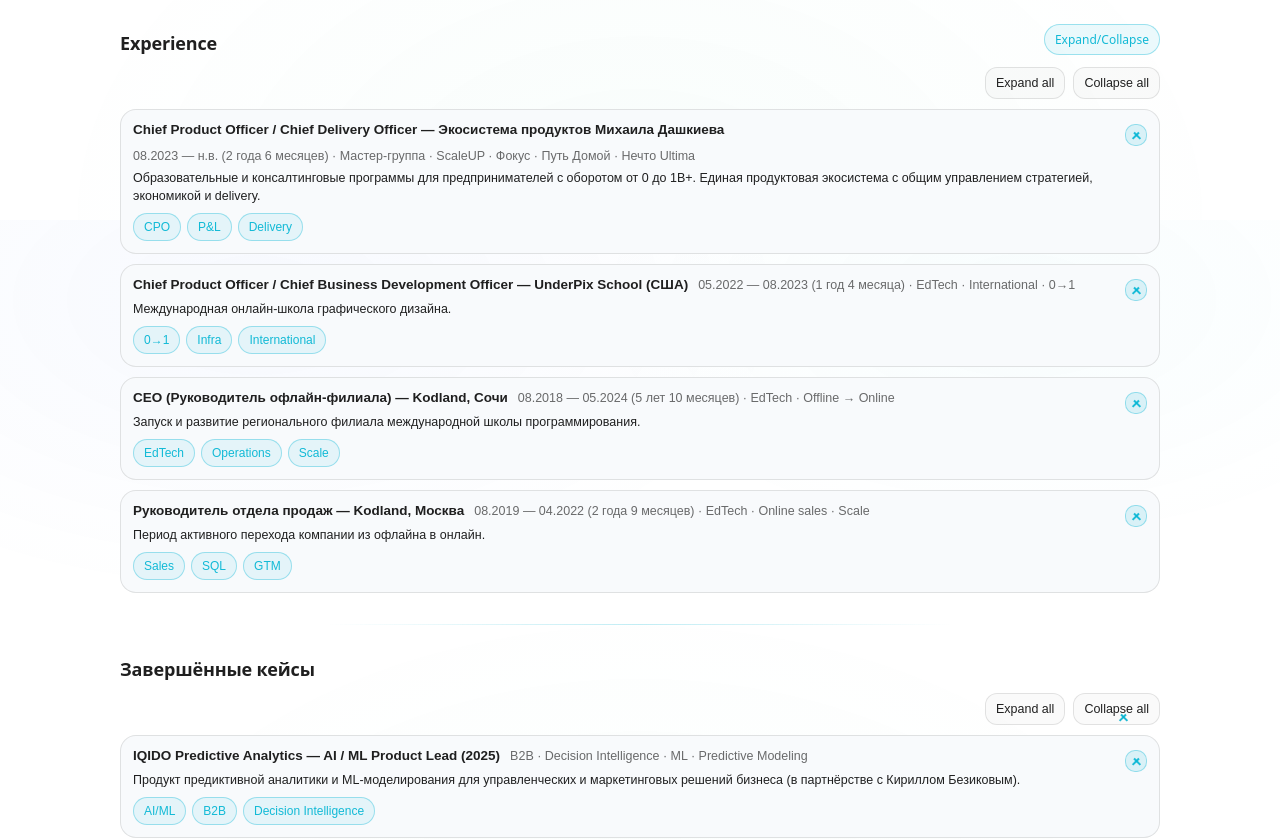
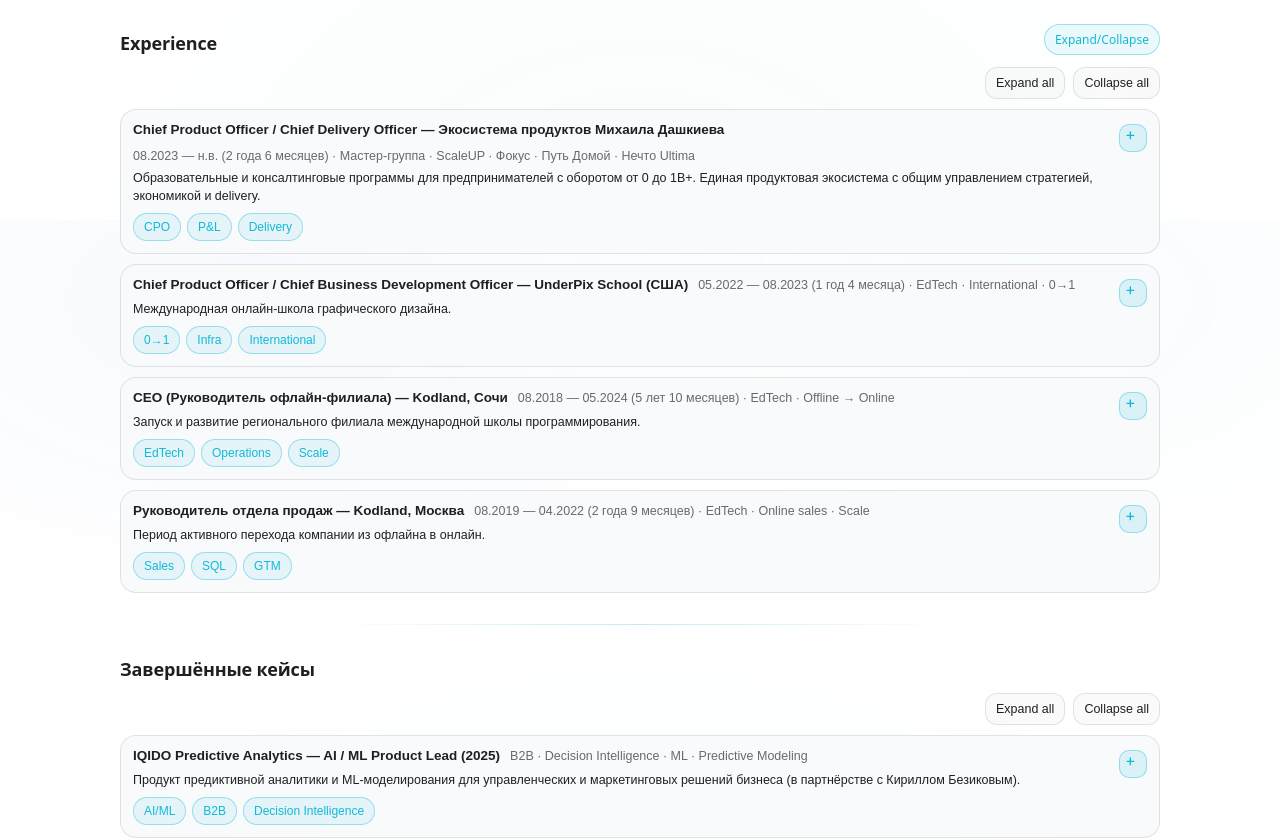
Before and after one commit to catherineYefi/CV_Catherine, a React (Vite) app in the folder app/: page / in a window 1280 px wide. Shown: the part 1380-2219 px from the top of the page. Built offline with nearby package versions, Linux system fonts and the light colour scheme.

Commit message:
Add light/dark theme toggle

```diff
--- a/app/src/App.css
+++ b/app/src/App.css
@@ -453,8 +453,9 @@
   border-radius: var(--radius);
   background: var(--card);
   overflow:hidden;
-  transition: background 0.3s ease, border 0.3s ease, transform 0.2s ease;
+  transition: background 0.3s ease, border 0.3s ease, transform 0.2s ease, box-shadow 0.2s ease;
   cursor: pointer;
+  position: relative;
 }
 .acc + .acc{ margin-top: 10px; }
 
@@ -462,6 +463,29 @@
   border-color: rgba(6,182,212,0.35);
   background: var(--surface2);
   transform: translateX(2px);
+  box-shadow: 0 4px 12px rgba(6,182,212,0.08);
+}
+
+/* Hover tooltip */
+.acc:not(.acc--open):hover::before {
+  content: "Click to expand";
+  position: absolute;
+  top: 10px;
+  right: 50px;
+  background: rgba(6,182,212,0.95);
+  color: #fff;
+  padding: 4px 10px;
+  border-radius: 6px;
+  font-size: 11px;
+  font-weight: 600;
+  white-space: nowrap;
+  z-index: 10;
+  animation: fadeIn 0.2s ease-out;
+}
+
+@keyframes fadeIn {
+  from { opacity: 0; }
+  to { opacity: 1; }
 }
 
 .acc__btn{
@@ -504,9 +528,11 @@
   gap: 6px;
   flex-wrap: wrap;
 }
-.acc__chev{
-  width: 22px;
-  height: 22px;
+
+/* Icon container (+ / −) */
+.acc__icon{
+  width: 28px;
+  height: 28px;
   border-radius: 10px;
   display:flex;
   align-items:center;
@@ -518,24 +544,19 @@
   transition: all 0.2s ease;
 }
 
-.acc:hover .acc__chev {
+.acc:hover .acc__icon {
   background: rgba(6,182,212,0.18);
   border-color: rgba(6,182,212,0.45);
+  transform: scale(1.05);
 }
 
-.acc__chev span{
-  display:block;
-  width: 9px;
-  height: 2px;
-  background: rgba(6,182,212,0.9);
-  position: absolute;
-  transition: transform 0.2s ease;
+.acc__icon .icon {
+  color: rgba(6,182,212,0.95);
 }
-.acc__chev span:first-child{ transform: rotate(45deg) translateX(1px); }
-.acc__chev span:last-child{ transform: rotate(-45deg) translateX(-1px); }
 
-.acc--open .acc__chev span:first-child{ transform: rotate(-45deg) translateX(1px); }
-.acc--open .acc__chev span:last-child{ transform: rotate(45deg) translateX(-1px); }
+.acc--open .acc__icon {
+  background: rgba(6,182,212,0.18);
+}
 
 .acc__panel{
   overflow:hidden;
@@ -596,6 +617,48 @@
   font-weight: 900;
   margin-bottom: 10px;
   color: var(--text);
+}
+
+/* Nested accordions - визуально отличаются */
+.subAcc .acc {
+  background: rgba(6,182,212,0.03);
+  border-left: 2px solid rgba(6,182,212,0.35);
+  margin-left: 8px;
+  border-radius: 12px;
+}
+
+.subAcc .acc:hover {
+  background: rgba(6,182,212,0.06);
+  border-left-color: rgba(6,182,212,0.55);
+}
+
+.subAcc .acc__icon {
+  width: 24px;
+  height: 24px;
+  background: rgba(139,92,246,0.12);
+  border-color: rgba(139,92,246,0.35);
+}
+
+.subAcc .acc:hover .acc__icon {
+  background: rgba(139,92,246,0.18);
+  border-color: rgba(139,92,246,0.45);
+}
+
+.subAcc .acc__icon .icon {
+  color: rgba(139,92,246,0.95);
+}
+
+.subAcc .acc__title {
+  font-size: 13px;
+}
+
+/* Light theme adjustments for nested accordions */
+:root[data-theme="light"] .subAcc .acc {
+  background: rgba(6,182,212,0.04);
+}
+
+:root[data-theme="light"] .subAcc .acc:hover {
+  background: rgba(6,182,212,0.08);
 }
 
 /* Stack */
--- a/app/src/App.jsx
+++ b/app/src/App.jsx
@@ -112,6 +112,18 @@
           <path d="M9 2a7 7 0 1 0 5 12 9 9 0 0 1-5-12Z" stroke="currentColor" strokeWidth="1.5" strokeLinejoin="round" />
         </svg>
       );
+    case "plus":
+      return (
+        <svg {...common} width={16} height={16}>
+          <path d="M8 3v10M3 8h10" stroke="currentColor" strokeWidth="2" strokeLinecap="round" />
+        </svg>
+      );
+    case "minus":
+      return (
+        <svg {...common} width={16} height={16}>
+          <path d="M3 8h10" stroke="currentColor" strokeWidth="2" strokeLinecap="round" />
+        </svg>
+      );
     default:
       return null;
   }
@@ -156,9 +168,8 @@
             </div>
           ) : null}
         </div>
-        <div className="acc__chev" aria-hidden="true">
-          <span />
-          <span />
+        <div className="acc__icon" aria-hidden="true">
+          <Icon name={open ? "minus" : "plus"} />
         </div>
       </button>
 
@@ -920,8 +931,8 @@
           </div>
         </section>
 
-        {/* Selected Impact */}
-        <Section id="impact" title="Selected Impact">
+        {/* Key Achievements */}
+        <Section id="impact" title="Key Achievements">
           <div className="impactGrid">
             {selectedImpact.map((b) => (
               <div key={b.title} className="card impactCard hiCard">
```
